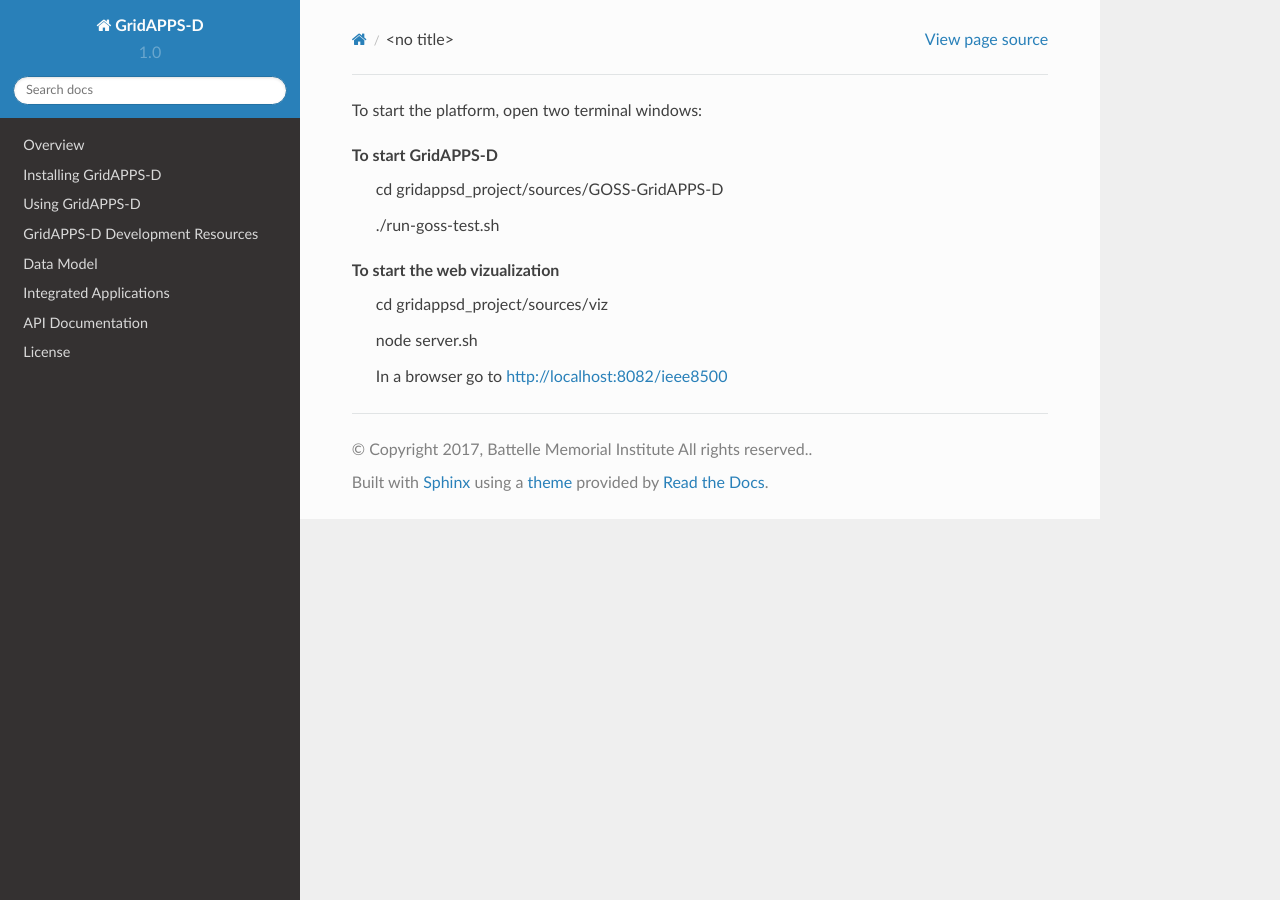
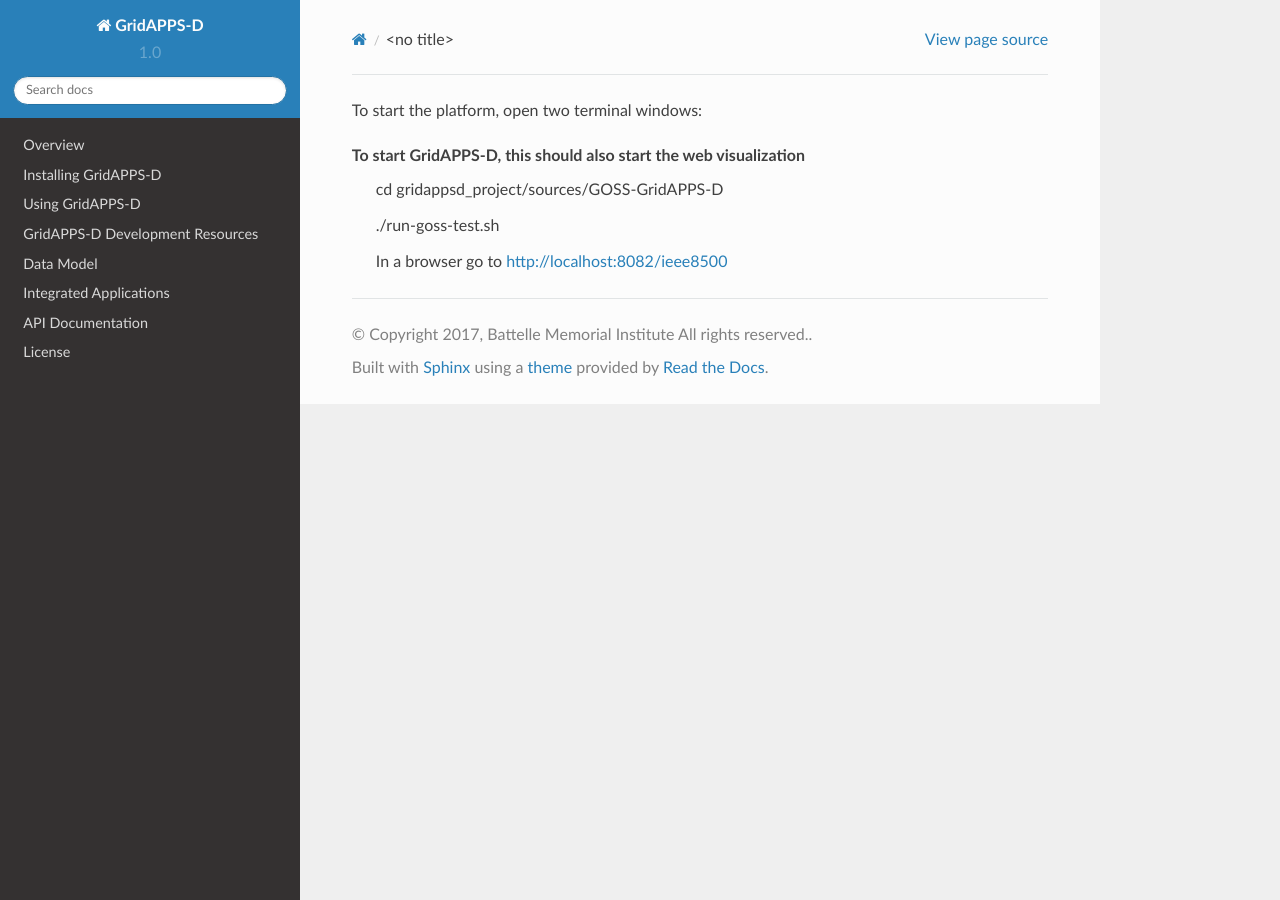
Before and after one commit to GRIDAPPSD/GOSS-GridAPPS-D, a Sphinx documentation site: the page built from docs/source/installing_gridappsd/start_platform.rst, in a window 1280 px wide. Built offline with Sphinx 7.4.7 and the Read the Docs theme 2.0.0, drawn with Linux system fonts in a browser that asks for light colours; pages that are not in the unit, such as notebooks, are missing from menus.

Commit message:
updated start platform instructions

```diff
--- a/docs/source/installing_gridappsd/start_platform.rst
+++ b/docs/source/installing_gridappsd/start_platform.rst
@@ -1,9 +1,6 @@
 To start the platform, open two terminal windows:
 
-- To start GridAPPS-D
+- To start GridAPPS-D, this should also start the web visualization
     - cd gridappsd_project/sources/GOSS-GridAPPS-D
     - ./run-goss-test.sh
-- To start the web vizualization
-    - cd gridappsd_project/sources/viz
-    - node server.sh
     - In a browser go to http://localhost:8082/ieee8500
```
